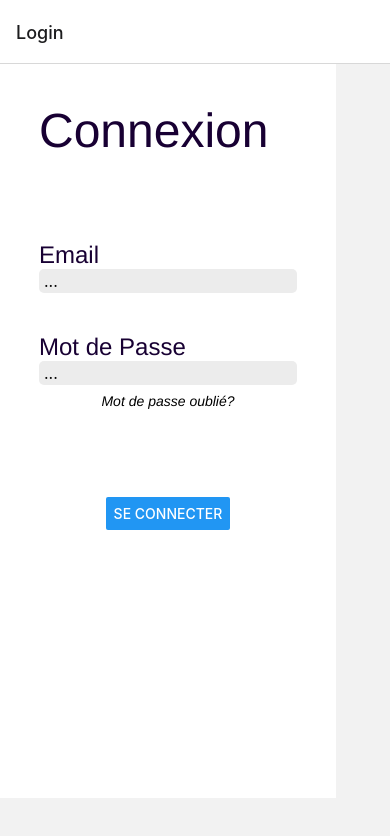
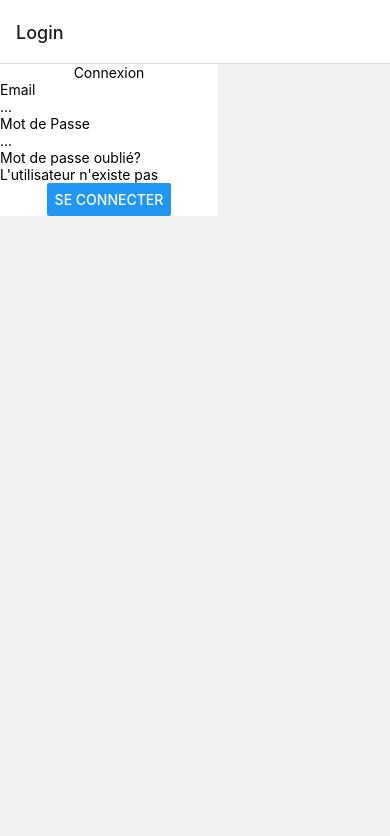
Before and after one commit to augcolas/MonVehiculeInfo, a React Native app in the folder front/: screen /Login in a window 390 px wide. Both pictures are taken after a click on the button "SE CONNECTER". Shown: the top 836 px of the page. Built offline with nearby package versions, Linux system fonts and the light colour scheme; no server answers.

Commit message:
connexion errors + comment style

```diff
--- a/front/components/loginForm.js
+++ b/front/components/loginForm.js
@@ -10,28 +10,22 @@ export default function LoginForm() {
   const [error, setError] = useState();
   const [passwordCheck, setPasswordCheck] = useState("");
 
-  const {logIn, logout} = useAuth();
-
-
-  useEffect(() => {
-    const initUsers = async () => {
-      const users = await getUsers();
-      console.log(users);
-    }
-    initUsers();
-},[]);
+  const { logIn } = useAuth();
 
   async function logUser(e) {
     e.preventDefault();
-    console.log(email);
-    console.log(password);
-    const user = await getUserByEmail(email);
-    if (user) {
-      const res = await checkPassword(user.id, password);
-      console.log(res);
-      if(res.result === true){
-        logIn({email: user.email})
+    try {
+      const user = await getUserByEmail(email);
+      if (user) {
+        const res = await checkPassword(user.id, password);
+        if (res.result === true) {
+          logIn({ email: user.email })
+        } else {
+          setError('Le mot de passe est incorrect')
+        }
       }
+    } catch (e) {
+      setError("L'utilisateur n'existe pas")
     }
   }
 
@@ -39,14 +33,13 @@ export default function LoginForm() {
   return (
     <View style={styles.form}>
 
-      <View style={styles.container}>
-        <Text style={styles.title}>Connexion</Text>
+      <View>
+        <Text>Connexion</Text>
       </View>
 
-      <View style={styles.container}>
-        <Text style={styles.subtitle}>Email</Text>
+      <View>
+        <Text>Email</Text>
         <TextInput
-          style={styles.field}
           isRequired
           placeholder={"..."}
           onChangeText={(email) => setEmail(email)}
@@ -54,35 +47,37 @@ export default function LoginForm() {
         ></TextInput>
       </View>
 
-      <View style={styles.container}>
-        <Text style={styles.subtitle}>Mot de Passe</Text>
+      <View>
+        <Text>Mot de Passe</Text>
         <TextInput
-          style={styles.field}
           isRequired
           placeholder={"..."}
           secureTextEntry={true}
           onChangeText={(password) => setPassword(password)}
           value={password}
         ></TextInput>
-        <Text style={styles.pwd}>Mot de passe oublié?</Text>
-        {error && (<Text style={styles.error}>{error}</Text>)}
+        <Text >Mot de passe oublié?</Text>
+        {error && (<Text>{error}</Text>)}
       </View>
 
-      <Button title="Se Connecter" style={styles.submit} onPress={logUser} />
+      <Button title="Se Connecter" onPress={logUser} />
 
     </View>
   );
 }
 
+
+
 const styles = StyleSheet.create({
   form: {
     margin: 0,
-    minHeight: "87vh",
-    padding: "10vw",
     position: "absolute",
     backgroundColor: "#ffffff",
     alignItems: "center",
   },
+});
+
+/*
   title: {
     fontSize: "3em",
     fontStyle: "bold",
@@ -128,4 +123,4 @@ const styles = StyleSheet.create({
     alignSelf: "center",
     fontFamily: "Helvetica Neue",
   },
-});
+  */
```
